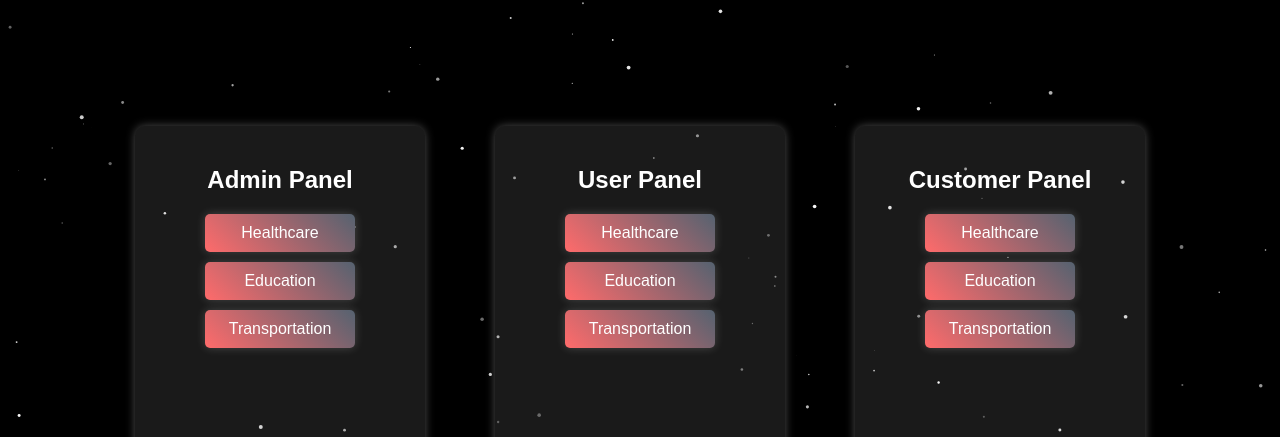
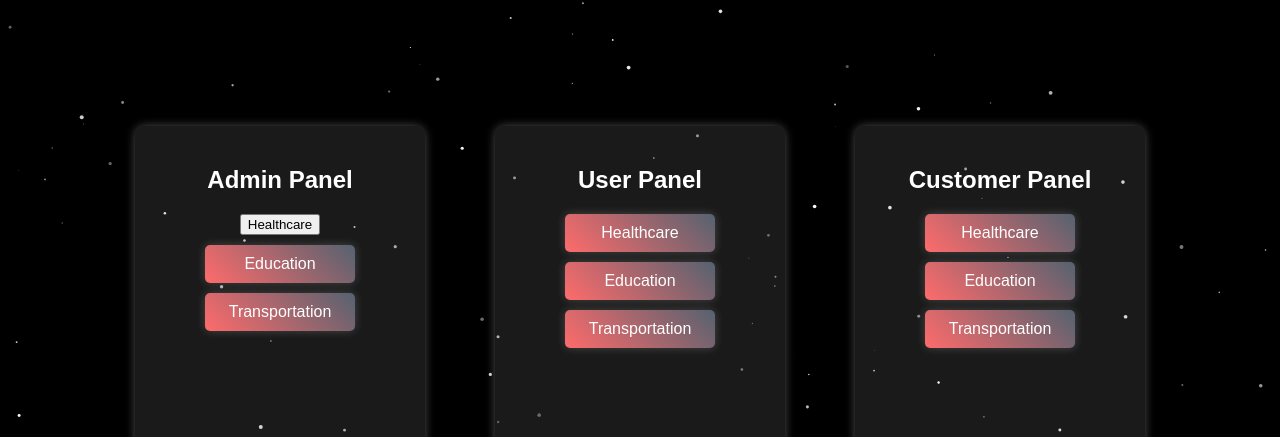
Before and after one commit to krishnakant1794/NYAYAPAY, a plain HTML site: page index.html in a window 1280 px wide. Shown: the part 363-800 px from the top of the page. Drawn offline with Linux system fonts and the light colour scheme.

Commit message:
Update index.html

```diff
--- a/index.html
+++ b/index.html
@@ -20,7 +20,7 @@
     <div class="panels">
         <div class="panel">
             <h2>Admin Panel</h2>
-            <button class="btn">Healthcare</button>
+            <button class="bt">Healthcare</button>
             <button class="btn">Education</button>
             <button class="btn">Transportation</button>
         </div>
```
